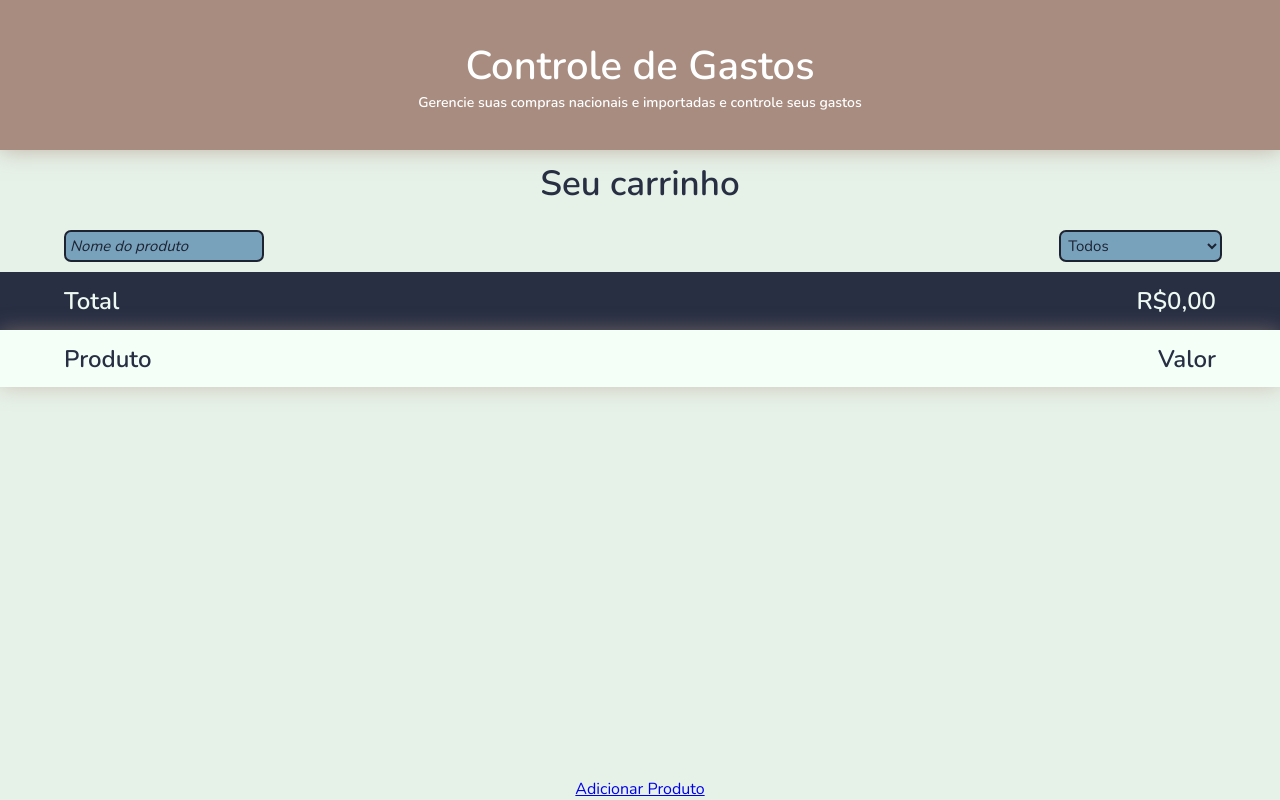
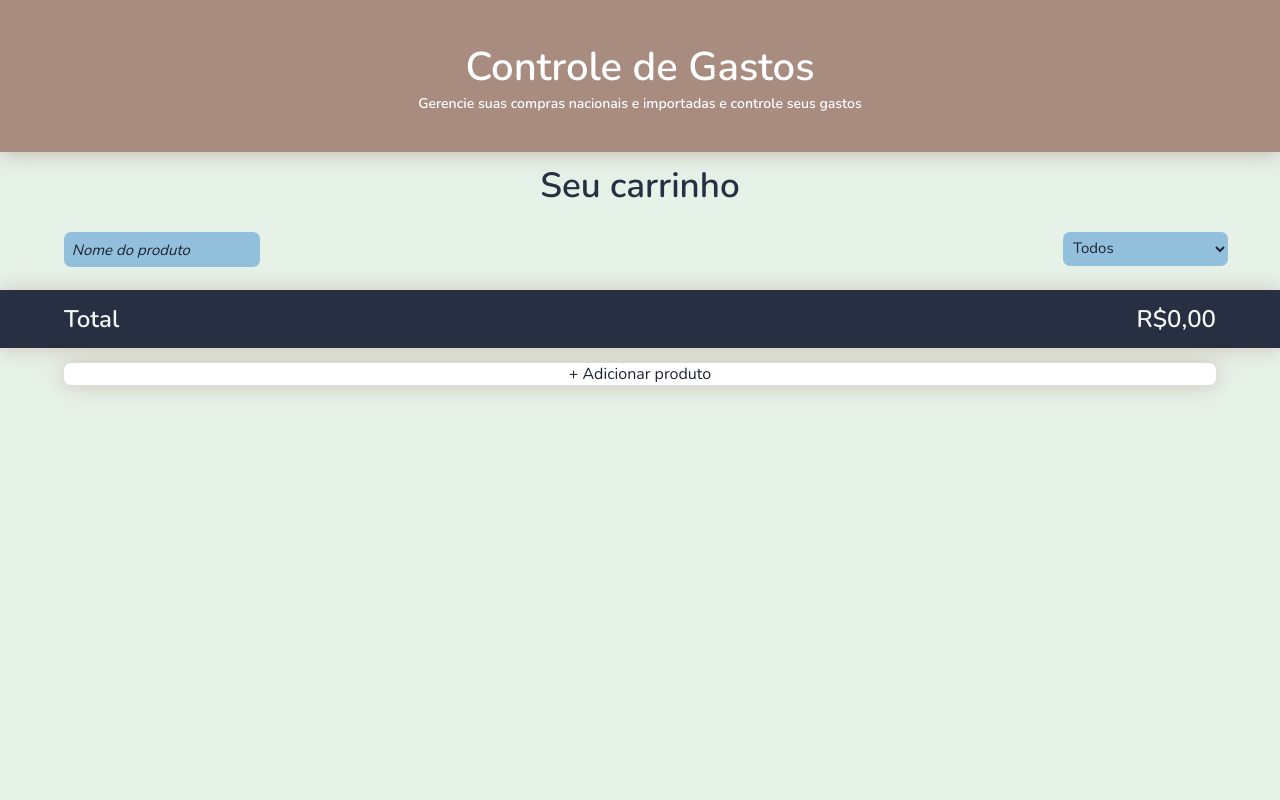
Before and after one commit to sabriwnaa/Avaliacao3T, a PHP site: page / in a window 1280 px wide. Run offline with PHP 8.4, Linux system fonts and the light colour scheme; data that the repository does not hold is empty.

Commit message:
melhora e posicionamento do adicionar

```diff
--- a/index.php
+++ b/index.php
@@ -85,10 +85,9 @@ $produtos = Produto::filter($pesquisar, $filtro);
                         ?>
                     </h2>
                 </div>
-                <div class="cabecalho">
-                    <h2>Produto</h2>
-                    <h2>Valor</h2>
-                </div>
+
+                <a href="formCad.php"> + Adicionar produto</a>
+
             </div>
 
             <div class="listagem">
@@ -111,7 +110,7 @@ $produtos = Produto::filter($pesquisar, $filtro);
                 <?php endforeach; ?>
             </div>
 
-            <a href="formCad.php">Adicionar Produto</a>
+
         </div>
     </div>
 </body>
--- a/style.css
+++ b/style.css
@@ -18,14 +18,14 @@
     background-color: #e6f1e8;
 }
 
-.header, .main, .total, .cabecalho, .produto, .todasInformacoes{
+.header, .main, .total, .cabecalho, .produto, .todasInformacoes, .cabecalhos{
     display: flex;
     align-items: center;
     justify-content: center;
 
 }
 
-.header, .main, .listagem, .produto{
+.header, .main, .listagem, .produto, .cabecalhos{
     flex-direction: column;
 }
 
@@ -60,18 +60,14 @@
 
 .limitacoes{
     display: flex;
-    padding-bottom: 10px;
 }
 
 .total{
     background-color: #282f43;
     color: #eef9f2;
-}
-
-.cabecalho{
-    background-color: #f4fff8;
     box-shadow: 0px 0.5px 20px rgba(184, 154, 139, 0.5);
-
+    margin-top: 10px;
+    margin-bottom: 15px;
 }
 
 .cabecalhos{
@@ -79,11 +75,23 @@
     height: auto;
 }
 
+.cabecalhos a{
+    background-color: #ffffff;
+    color: #1d2331;
+    text-decoration: none;
+    width: 90%;
+    height: 10%;
+    text-align: center;
+    border-radius: 7px;
+    box-shadow: 0px 0.5px 20px rgba(184, 154, 139, 0.5);
+
+}
+
 .pesquisa, .filtro{
-    background-color: #78A1BB;
+    background-color: #92c0dc;
     color: #1d2331;
-    border: 2px solid #1d2331;
-    padding: 2%;
+    border: none;
+    padding: 4%;
     border-radius: 7px;
     font-size: 15px;
 }
@@ -142,8 +150,7 @@ input::placeholder{
     flex: 1;
     align-items: start;
     width: 100vw;
-    padding: 0% 5%;
-    margin-top: 2%;
+    padding: 1% 5%;
 }
 
 .opcoes a{
```
